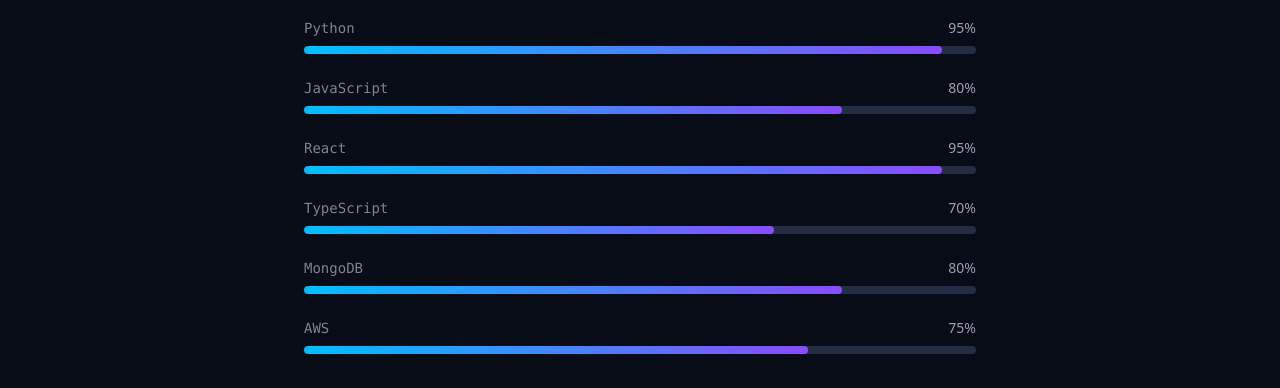
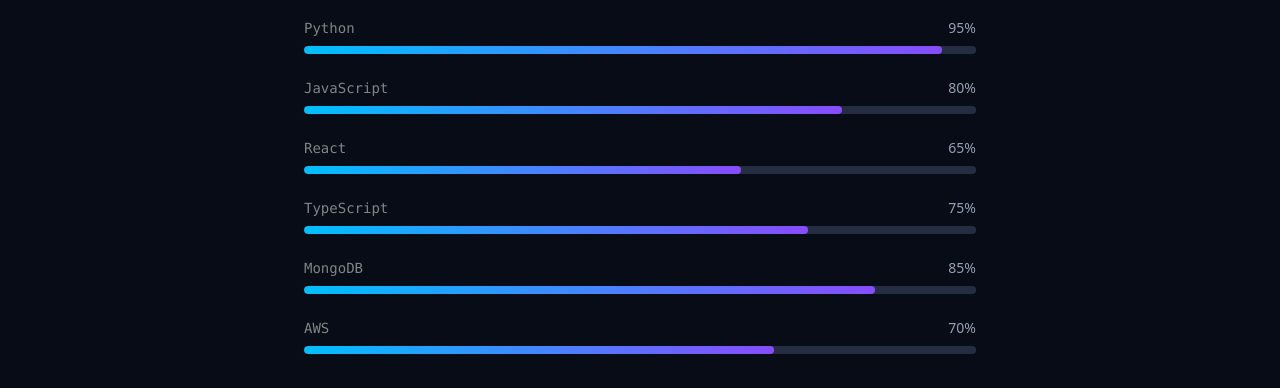
Before and after one commit to pamod-madubashana/pamod-madubashana.github.io, a React (Vite) app: page / in a window 1280 px wide. Shown: the part 1460-1848 px from the top of the page. Built offline with nearby package versions, Linux system fonts and the light colour scheme; no server answers.

Commit message:
fix(about): update tech stack levels and timeline year
- Decrease React skill level from 95 to 65
- Increase TypeScript skill level from 70 to 75
- Increase MongoDB skill level from 80 to 85
- Decrease AWS skill level from 75 to 70
- Modify timeline year from "2022 - Present" to "2022 - 2023"

```diff
--- a/src/components/sections/AboutSection.tsx
+++ b/src/components/sections/AboutSection.tsx
@@ -31,10 +31,10 @@ const skills = [
 const techStack = [
   { name: "Python", level: 95 },
   { name: "JavaScript", level: 80 },
-  { name: "React", level: 95 },
-  { name: "TypeScript", level: 70 },
-  { name: "MongoDB", level: 80 },
-  { name: "AWS", level: 75 },
+  { name: "React", level: 65 },
+  { name: "TypeScript", level: 75 },
+  { name: "MongoDB", level: 85 },
+  { name: "AWS", level: 70 },
 ];
 
 export const AboutSection = () => {
--- a/src/pages/About.tsx
+++ b/src/pages/About.tsx
@@ -33,7 +33,7 @@ const timeline = [
     icon: Palette,
   },
   {
-    year: "2022 - Present",
+    year: "2022 - 2023",
     role: "Computer Science Student",
     company: "",
     description:
```
